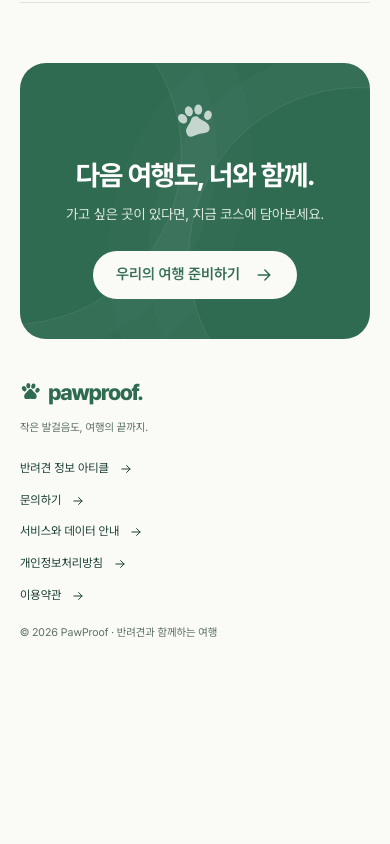
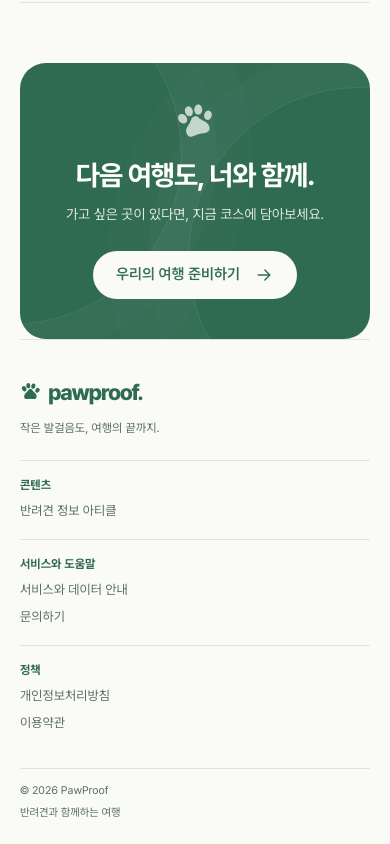
Before and after one commit to MySonIsSoldier/pawproof, a Next.js app: page / in a window 390 px wide. Shown: the part 3324-4168 px from the top of the page. Before the commit the page ends 3991 px from the top, so only its background shows below. Built offline with nearby package versions, Linux system fonts and the light colour scheme; no server answers.

Commit message:
refactor(footer): group links by purpose

```diff
--- a/src/app/globals.css
+++ b/src/app/globals.css
@@ -1086,36 +1086,61 @@ select {
   flex-shrink: 0;
 }
 .site-footer {
-  padding-block: 55px 35px;
+  padding-block: 44px 28px;
+  border-top: 1px solid var(--line);
+}
+.site-footer-main {
+  display: grid;
+  grid-template-columns: minmax(210px, 1.5fr) repeat(3, minmax(130px, 1fr));
+  gap: 34px;
+}
+.site-footer-brand .brand {
+  font-size: 22px;
+}
+.site-footer-brand p {
+  max-width: 230px;
+  font-size: 12px;
+  margin-top: 8px;
+}
+.site-footer-section {
+  display: flex;
+  flex-direction: column;
+  align-items: flex-start;
+  gap: 13px;
+}
+.site-footer-links {
+  display: flex;
+  flex-direction: column;
+  align-items: flex-start;
+  gap: 7px;
+}
+.site-footer-section h2 {
+  color: var(--forest);
+  font-size: 12px;
+  font-weight: 700;
+  letter-spacing: 0;
+}
+.site-footer-links a {
+  color: var(--muted);
+  font-size: 13px;
+  line-height: 1.6;
+  transition: color 0.18s;
+}
+.site-footer-links a:hover {
+  color: var(--forest);
+  text-decoration: underline;
+  text-underline-offset: 3px;
+}
+.site-footer-meta {
   display: flex;
   justify-content: space-between;
-  align-items: center;
-  gap: 20px;
-}
-.site-footer .brand {
-  font-size: 22px;
-}
-.site-footer p {
+  gap: 12px;
+  margin-top: 35px;
+  padding-top: 16px;
+  border-top: 1px solid var(--line);
+}
+.site-footer-meta p {
   font-size: 11px;
-  margin-top: 8px;
-}
-.site-footer > div:last-child {
-  text-align: left;
-}
-.site-footer-links {
-  display: grid;
-  grid-template-columns: repeat(2, minmax(130px, max-content));
-  gap: 12px 28px;
-}
-.site-footer-links a {
-  font-size: 12px;
-  display: inline-flex;
-  gap: 10px;
-  align-items: center;
-  white-space: nowrap;
-}
-.site-footer > div:last-child > p {
-  margin-top: 18px;
 }
 .about-page {
   max-width: 780px;
@@ -1738,13 +1763,17 @@ select {
     font-size: 28px;
   }
   .site-footer {
-    padding-block: 35px 25px;
-    align-items: start;
-    flex-direction: column;
-    gap: 22px;
-  }
-  .site-footer > div:last-child {
-    text-align: left;
+    padding-block: 34px 22px;
+  }
+  .site-footer-main {
+    grid-template-columns: repeat(2, minmax(0, 1fr));
+    gap: 26px 22px;
+  }
+  .site-footer-brand {
+    grid-column: 1 / -1;
+  }
+  .site-footer-meta {
+    margin-top: 28px;
   }
   .about-page {
     padding-top: 35px;
@@ -1893,12 +1922,30 @@ select {
   }
 }
 @media (max-width: 600px) {
+  .site-footer-main {
+    grid-template-columns: 1fr;
+    gap: 0;
+  }
+  .site-footer-brand {
+    grid-column: auto;
+    padding-bottom: 22px;
+  }
+  .site-footer-section {
+    gap: 8px;
+    padding-block: 17px;
+    border-top: 1px solid var(--line);
+  }
   .site-footer-links {
-    grid-template-columns: 1fr;
-    gap: 12px;
+    gap: 6px;
   }
   .site-footer-links a {
-    display: flex;
+    display: block;
+  }
+  .site-footer-meta {
+    flex-direction: column;
+    gap: 3px;
+    margin-top: 18px;
+    padding-top: 13px;
   }
   .contact-intro h1 {
     font-size: clamp(34px, 10vw, 40px);
--- a/src/components/site-footer.tsx
+++ b/src/components/site-footer.tsx
@@ -3,31 +3,37 @@ import { Icon } from "./icon";
 export function SiteFooter() {
   return (
     <footer className="site-footer wrap">
-      <div>
-        <Link href="/" className="brand">
-          <Icon name="paw" /> pawproof.
-        </Link>
-        <p>작은 발걸음도, 여행의 끝까지.</p>
+      <div className="site-footer-main">
+        <div className="site-footer-brand">
+          <Link href="/" className="brand">
+            <Icon name="paw" /> pawproof.
+          </Link>
+          <p>작은 발걸음도, 여행의 끝까지.</p>
+        </div>
+        <nav className="site-footer-section" aria-label="콘텐츠">
+          <h2>콘텐츠</h2>
+          <div className="site-footer-links">
+            <Link href="/articles">반려견 정보 아티클</Link>
+          </div>
+        </nav>
+        <nav className="site-footer-section" aria-label="서비스와 도움말">
+          <h2>서비스와 도움말</h2>
+          <div className="site-footer-links">
+            <Link href="/about">서비스와 데이터 안내</Link>
+            <Link href="/contact">문의하기</Link>
+          </div>
+        </nav>
+        <nav className="site-footer-section" aria-label="정책">
+          <h2>정책</h2>
+          <div className="site-footer-links">
+            <Link href="/privacy">개인정보처리방침</Link>
+            <Link href="/terms">이용약관</Link>
+          </div>
+        </nav>
       </div>
-      <div>
-        <nav className="site-footer-links" aria-label="서비스 안내">
-          <Link href="/articles">
-            반려견 정보 아티클 <Icon name="arrow" size={14} />
-          </Link>
-          <Link href="/contact">
-            문의하기 <Icon name="arrow" size={14} />
-          </Link>
-          <Link href="/about">
-            서비스와 데이터 안내 <Icon name="arrow" size={14} />
-          </Link>
-          <Link href="/privacy">
-            개인정보처리방침 <Icon name="arrow" size={14} />
-          </Link>
-          <Link href="/terms">
-            이용약관 <Icon name="arrow" size={14} />
-          </Link>
-        </nav>
-        <p>© 2026 PawProof · 반려견과 함께하는 여행</p>
+      <div className="site-footer-meta">
+        <p>© 2026 PawProof</p>
+        <p>반려견과 함께하는 여행</p>
       </div>
     </footer>
   );
```
Also changed, not shown: 3 other files (tests, documents, lock files or other folders).
